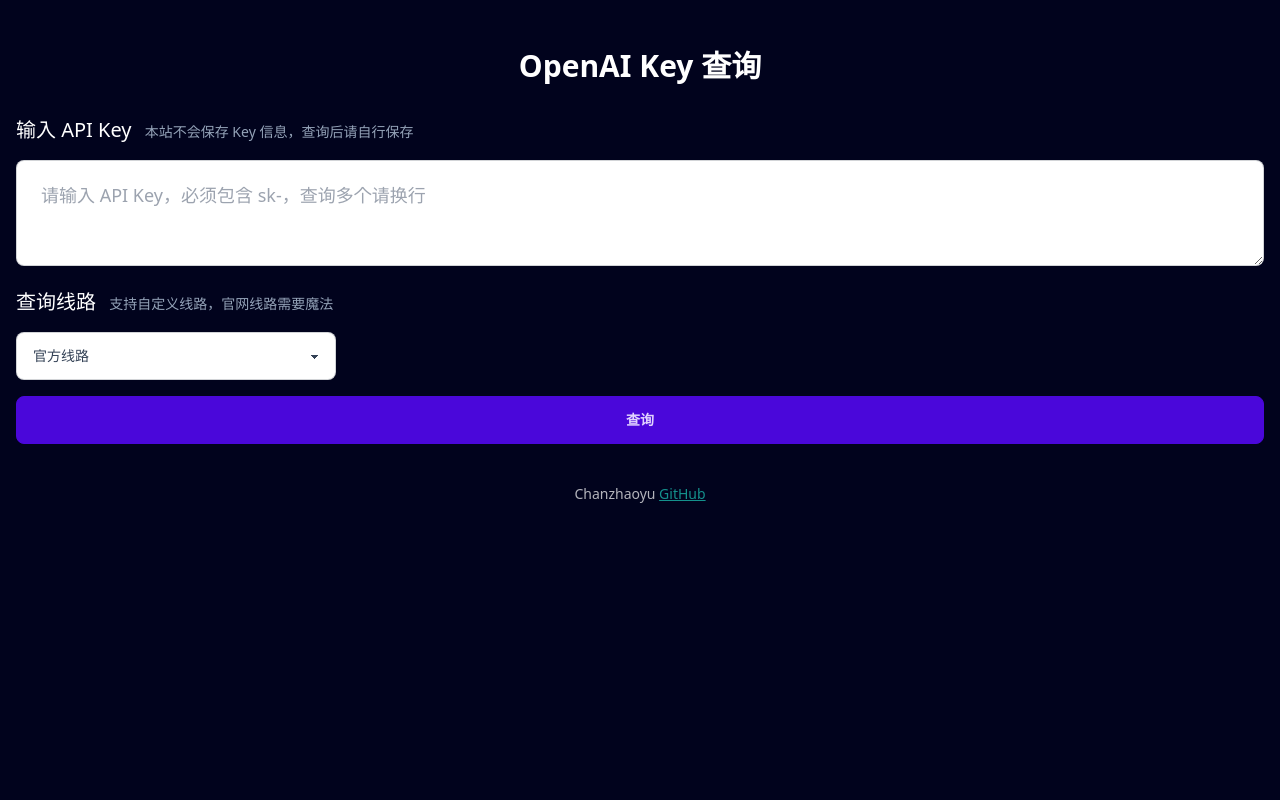
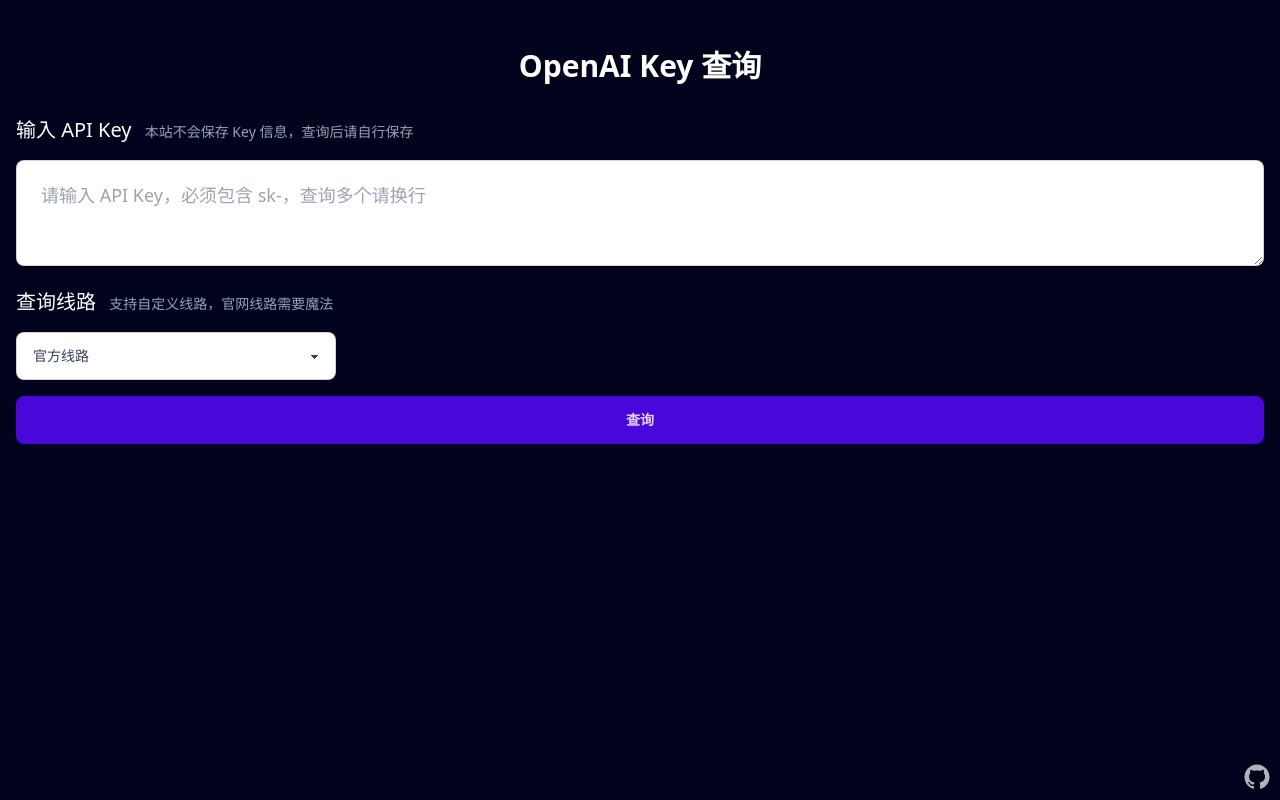
Before and after one commit to Chanzhaoyu/openai-billing-query, a Nuxt app: page / in a window 1280 px wide. Built offline with nearby package versions, Linux system fonts and the light colour scheme.

Commit message:
chore: GitHub svg icon

```diff
--- a/app.vue
+++ b/app.vue
@@ -123,9 +123,15 @@
         </div>
       </main>
     </div>
-    <div class="mt-10 text-sm text-center opacity-70">
-      Chanzhaoyu
-      <a class="link link-accent" href="https://github.com/Chanzhaoyu/openai-billing-query" target="_blank">GitHub</a>
+    <div class="fixed text-sm text-center right-2 bottom-2 opacity-70">
+      <a class="link link-accent" href="https://github.com/Chanzhaoyu/openai-billing-query" target="_blank">
+        <svg width="30" height="30" xmlns="http://www.w3.org/2000/svg" viewBox="0 0 24 24">
+          <path
+            d="M12.001 2C6.47598 2 2.00098 6.475 2.00098 12C2.00098 16.425 4.86348 20.1625 8.83848 21.4875C9.33848 21.575 9.52598 21.275 9.52598 21.0125C9.52598 20.775 9.51348 19.9875 9.51348 19.15C7.00098 19.6125 6.35098 18.5375 6.15098 17.975C6.03848 17.6875 5.55098 16.8 5.12598 16.5625C4.77598 16.375 4.27598 15.9125 5.11348 15.9C5.90098 15.8875 6.46348 16.625 6.65098 16.925C7.55098 18.4375 8.98848 18.0125 9.56348 17.75C9.65098 17.1 9.91348 16.6625 10.201 16.4125C7.97598 16.1625 5.65098 15.3 5.65098 11.475C5.65098 10.3875 6.03848 9.4875 6.67598 8.7875C6.57598 8.5375 6.22598 7.5125 6.77598 6.1375C6.77598 6.1375 7.61348 5.875 9.52598 7.1625C10.326 6.9375 11.176 6.825 12.026 6.825C12.876 6.825 13.726 6.9375 14.526 7.1625C16.4385 5.8625 17.276 6.1375 17.276 6.1375C17.826 7.5125 17.476 8.5375 17.376 8.7875C18.0135 9.4875 18.401 10.375 18.401 11.475C18.401 15.3125 16.0635 16.1625 13.8385 16.4125C14.201 16.725 14.5135 17.325 14.5135 18.2625C14.5135 19.6 14.501 20.675 14.501 21.0125C14.501 21.275 14.6885 21.5875 15.1885 21.4875C19.259 20.1133 21.9999 16.2963 22.001 12C22.001 6.475 17.526 2 12.001 2Z"
+            fill="rgba(255,255,255,1)"
+          ></path>
+        </svg>
+      </a>
     </div>
   </div>
 </template>
```
